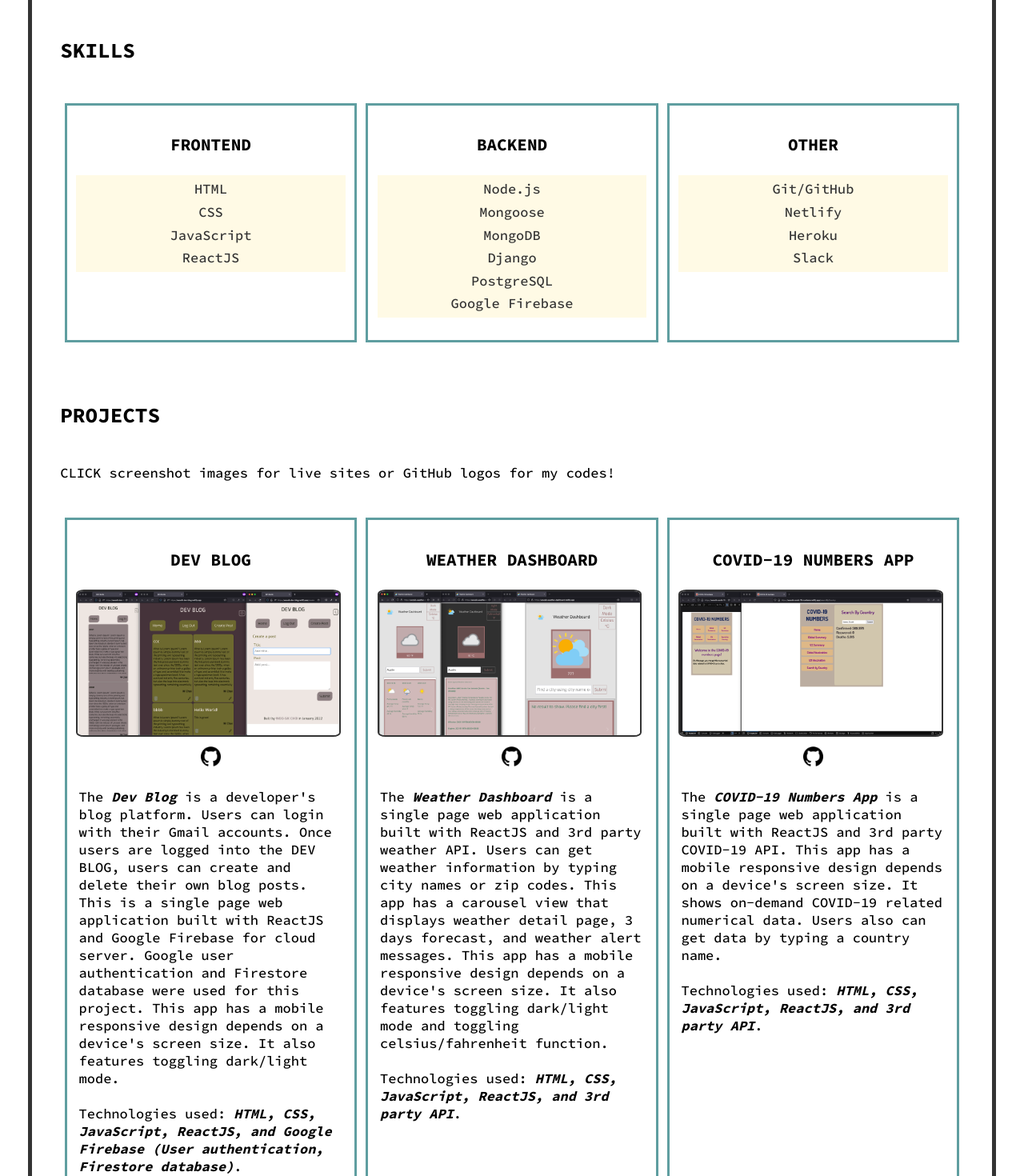
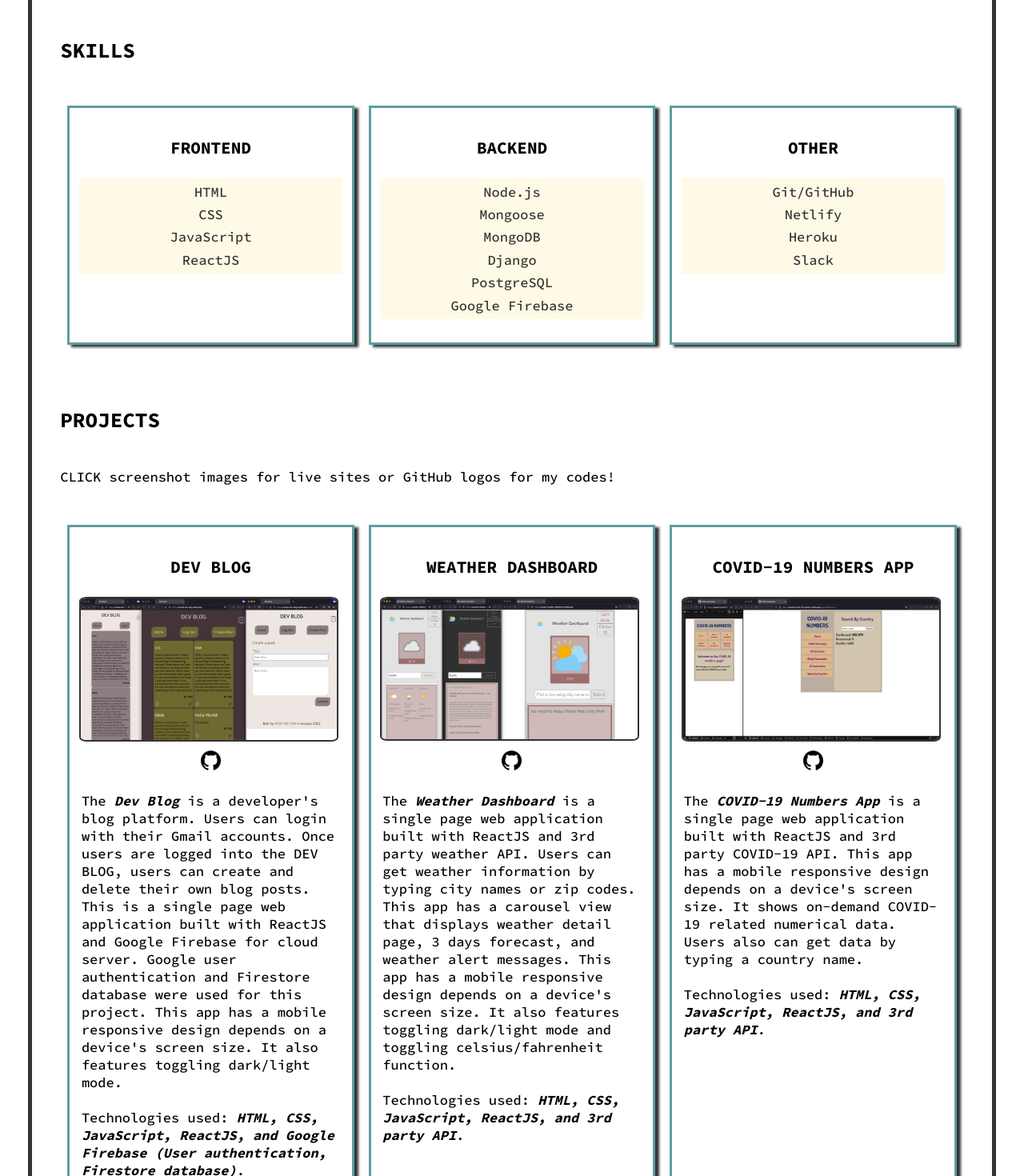
Before and after one commit to dvlprwchoi/portfolio-2, a React (Create React App) app: page / in a window 1280 px wide. Shown: the part 980-2450 px from the top of the page at 80% size. Built offline with nearby package versions, Linux system fonts and the light colour scheme.

Commit message:
Add box shadow

```diff
--- a/src/App.css
+++ b/src/App.css
@@ -162,6 +162,7 @@ span {
   --border-color: #333;
   --cardBorder-color: cadetblue;
   --cardBackground-color: rgba(255, 248, 220, 0.733);
+  --cardShadow-color: #333;
   --navbar-background-color: #333;
   --navbarA-color: #f2f2f2;
   --navbarAHover-color: brown;
@@ -179,6 +180,7 @@ span {
   --border-color: black;
   --cardBorder-color: rgba(95, 158, 160, 0.493);
   --cardBackground-color: rgba(255, 248, 220, 0.877);
+  --cardShadow-color: black;
   --navbar-background-color: black;
   --navbarA-color: white;
   --navbarAHover-color: brown;
--- a/src/components/Projects/Projects.css
+++ b/src/components/Projects/Projects.css
@@ -4,10 +4,12 @@
 }
 
 .single-project-container {
-  margin: 0.5%;
+  margin: 0.8%;
   flex: 1 1 250px;
   /* flex: 1 1 29%; */
   border: 3px solid var(--cardBorder-color);
+  background-color: rgba(255, 255, 255, 0.123);
+  box-shadow: 5px 3px 3px var(--cardShadow-color);
   /* display: grid; */
   /* grid-template-rows: 1fr 2fr 1fr 3fr; */
 }
--- a/src/components/Skills/Skills.css
+++ b/src/components/Skills/Skills.css
@@ -4,9 +4,11 @@
 }
 
 .single-skills-container {
-  margin: 0.5%;
+  margin: 0.8%;
   flex: 1 1 150px;
   border: 3px solid var(--cardBorder-color);
+  background-color: rgba(255, 255, 255, 0.123);
+  box-shadow: 5px 3px 3px var(--cardShadow-color);
 }
 
 .container-title {
```
